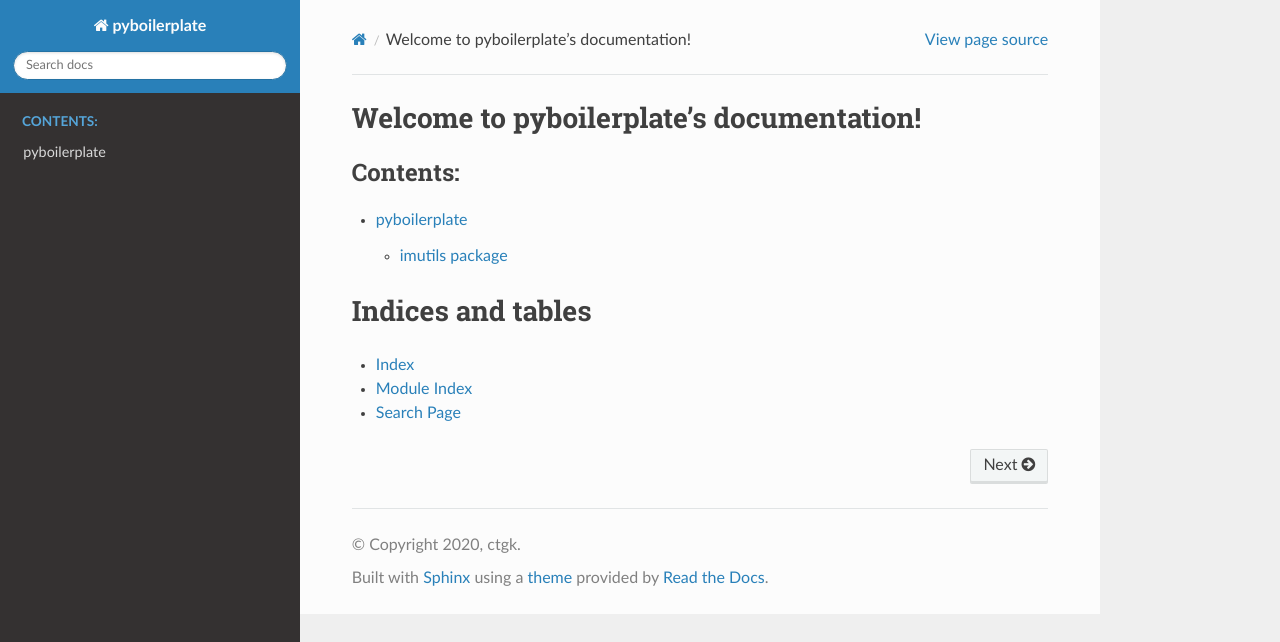
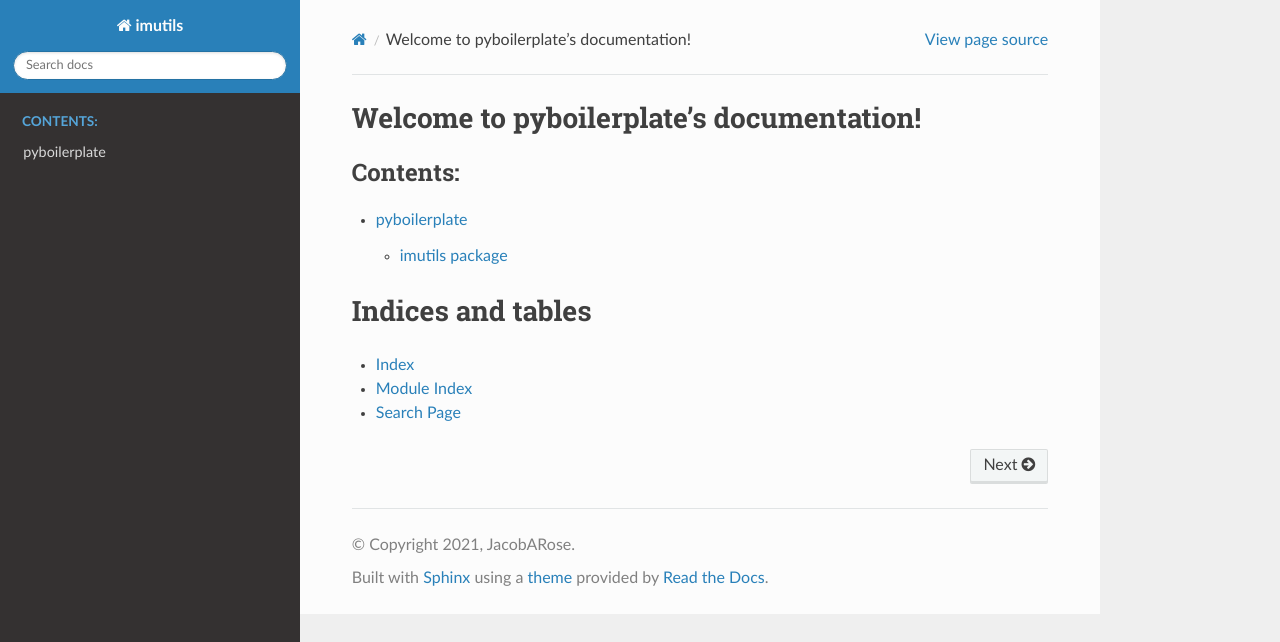
Before and after one commit to JacobARose/image-utils, a Sphinx documentation site: the page built from docs/index.rst, in a window 1280 px wide. Shown: the top 642 px of the page. Built offline with Sphinx 7.4.7 and the Read the Docs theme 2.0.0, drawn with Linux system fonts in a browser that asks for light colours.

Commit message:
Update conf.py
Initialized copyright date & author

```diff
--- a/docs/conf.py
+++ b/docs/conf.py
@@ -17,9 +17,9 @@
 
 # -- Project information -----------------------------------------------------
 
-project = 'pyboilerplate'
-copyright = '2020, ctgk'
-author = 'ctgk'
+project = 'imutils'
+copyright = '2021, JacobARose'
+author = 'JacobARose'
 
 # The full version, including alpha/beta/rc tags
 release = '0.0.1'
```
